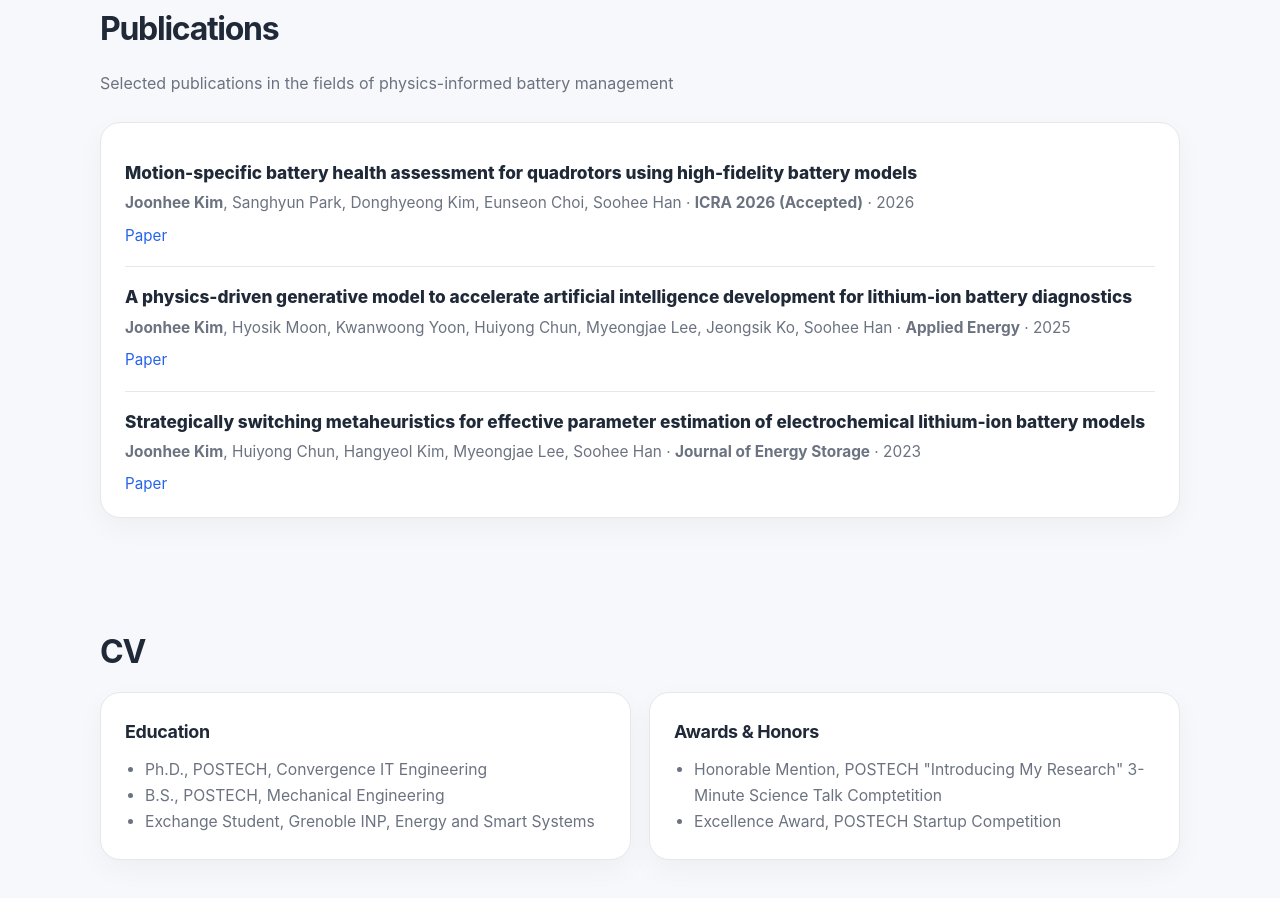
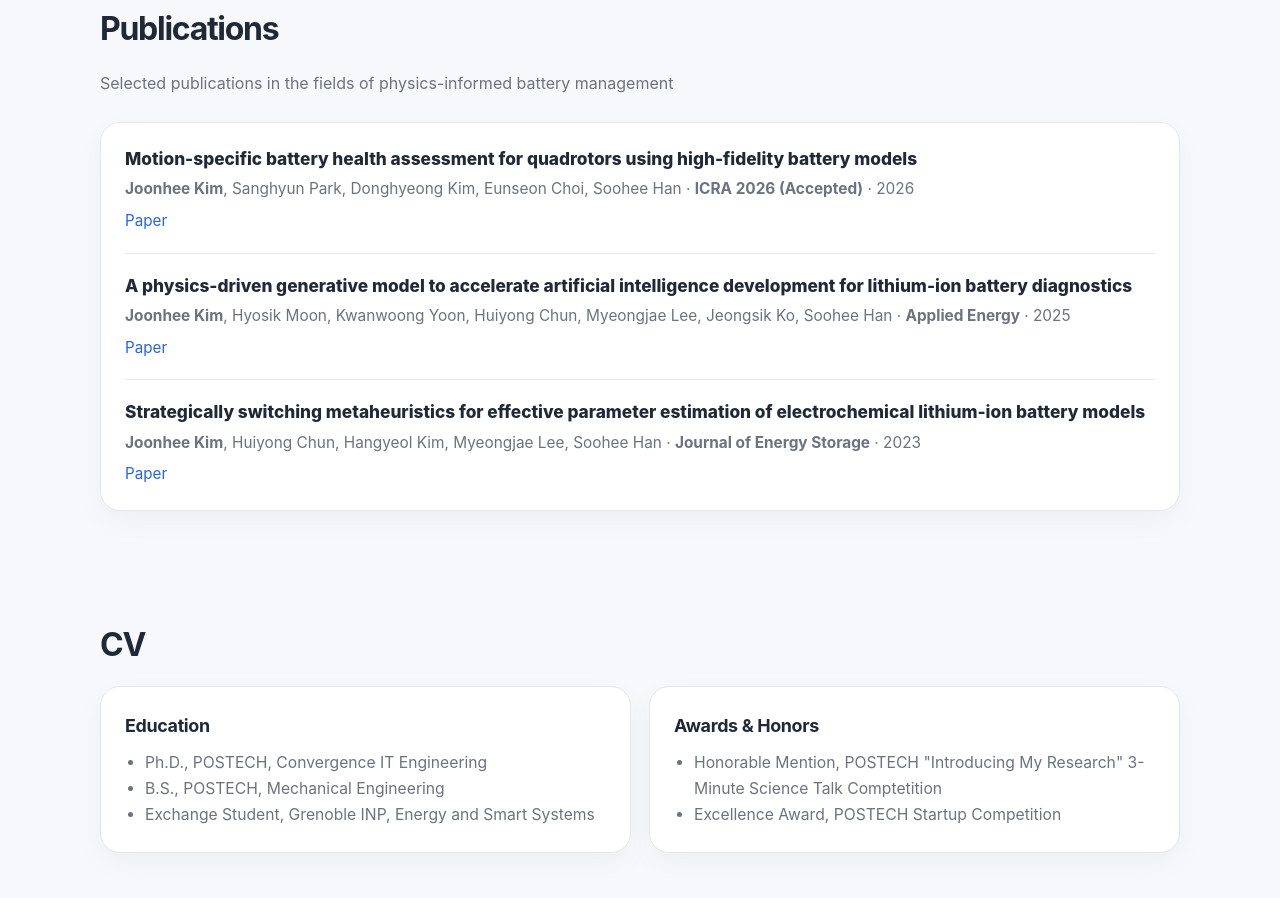
Before and after one commit to JoonyK129/JoonyK129.github.io, a plain HTML site: page index.html in a window 1280 px wide. Shown: the part 1320-2218 px from the top of the page. Drawn offline with Linux system fonts and the light colour scheme.

Commit message:
Refactor CSS styles for avatar and publication

```diff
--- a/index.html
+++ b/index.html
@@ -266,10 +266,13 @@
     }
 
     .publication {
-      padding: 18px 0;
+      padding: 20px 0;
       border-bottom: 1px solid var(--line);
     }
 
+    .publication:first-child {
+      padding-top: 0;
+    }
     .publication:last-child {
       border-bottom: none;
       padding-bottom: 0;
@@ -293,11 +296,16 @@
       font-size: 0.95rem;
     }
 
+    .publication-links {
+      margin-top: 4px;
+      line-height: 1.5;
+    }
+
     .publications-card {
       background: var(--card);
       border: 1px solid var(--line);
       border-radius: 20px;
-      padding: 20px 24px;
+      padding: 24px;
       box-shadow: 0 10px 28px rgba(15, 23, 42, 0.04);
     }
 
```
Lines whose indentation alone changed are shown as unchanged.
